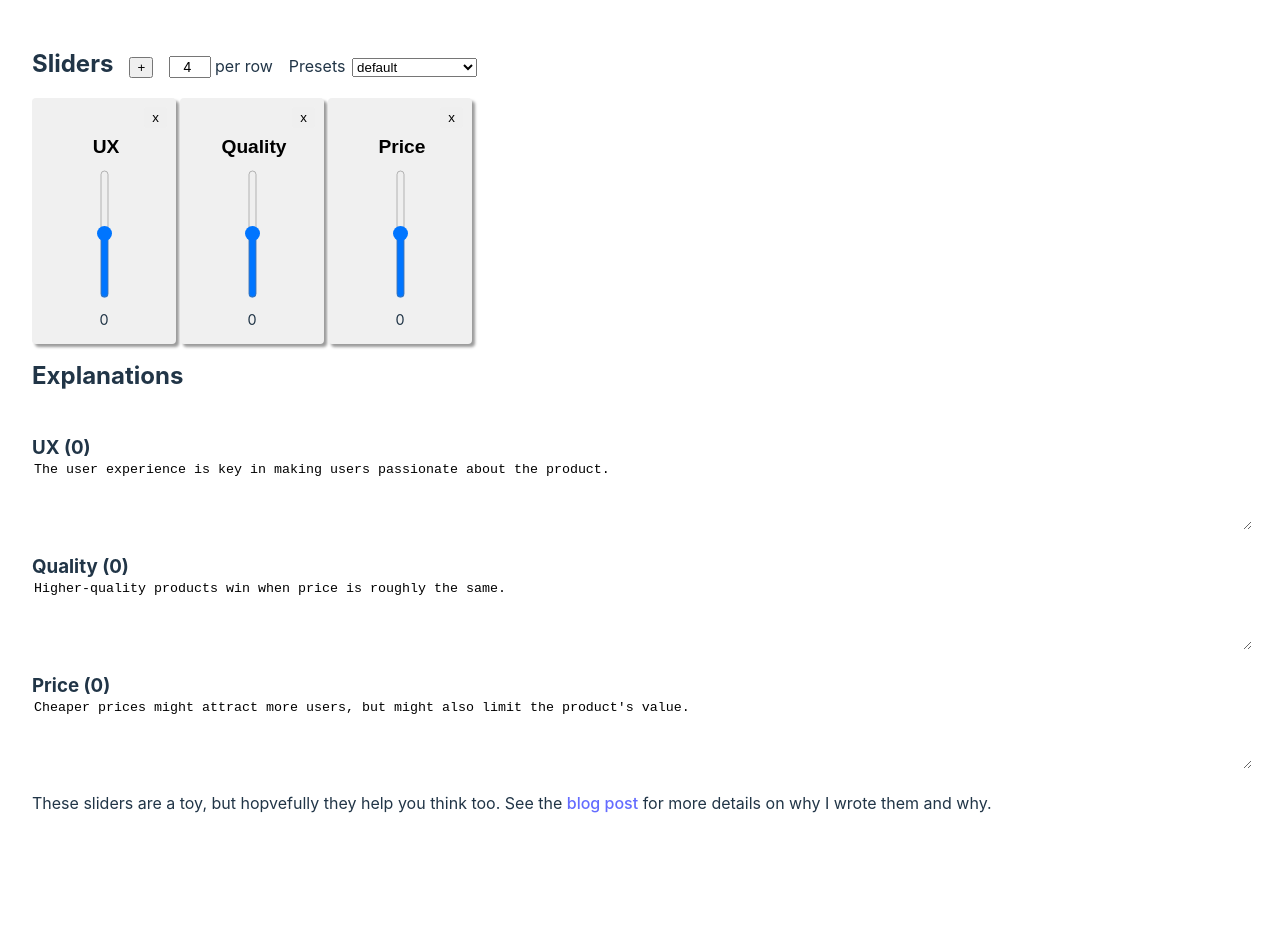
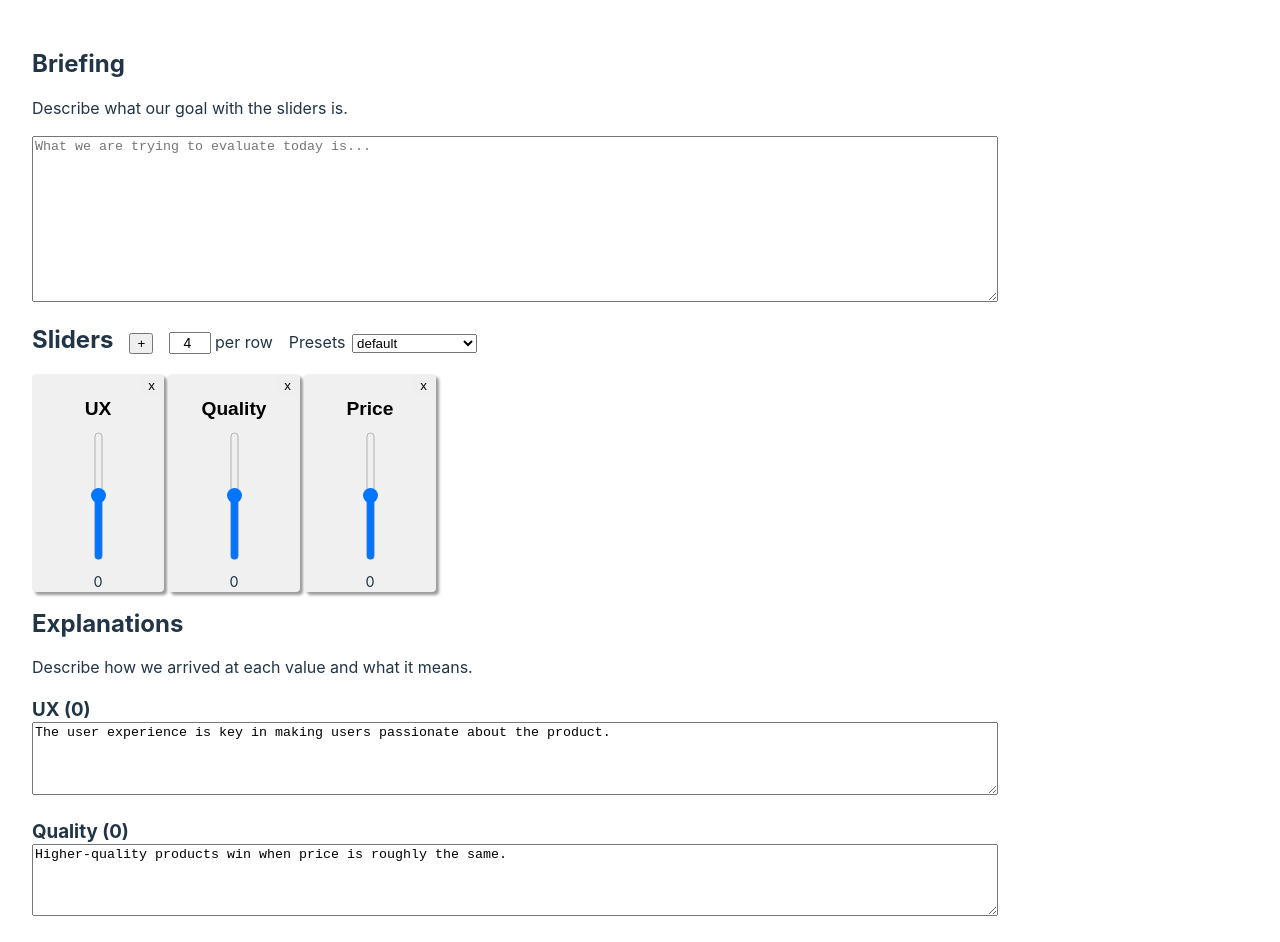
Before and after one commit to dukejeffrie/sierra-eq, a Preact app: page / in a window 1280 px wide. Shown: the top 942 px of the page. Before the commit the page ends 864 px from the top, so only its background shows below. Built offline with nearby package versions, Linux system fonts and the light colour scheme.

Commit message:
feat(briefing): Added briefing area where you can describe what you are doing.
- Improved support for printing, using a hidden element.

```diff
--- a/index.html
+++ b/index.html
@@ -10,11 +10,15 @@
 
 <body>
   <div id="app"></div>
-  <p>
-    These sliders are a toy, but hopvefully they help you think too.
-    See the <a href="https://medium.com/@t_ago/breakthrough-ideas-to-delight-users-2f6c76f23cbd">blog post</a> for more
-    details on why I wrote them and why.
-  </p>
+  <section class="footer">
+    <hr />
+    <p>Tip: now print this page as PDF and send to your team.</p>
+    <p>
+      This is a toy program, but hopefully it helps you think and discuss options with others. See the
+      <a href="https://medium.com/@t_ago/breakthrough-ideas-to-delight-users-2f6c76f23cbd">blog post</a>
+      for more details on how I wrote them and why.
+    </p>
+  </section>
   <script type="module" src="/src/main.jsx"></script>
 </body>
 
--- a/src/app.css
+++ b/src/app.css
@@ -16,30 +16,29 @@
   display: flex;
   flex-direction: column;
   place-items: center;
-  width: 7em;
+  width: 8em;
 }
 
-.slider input,
-.explanation textarea {
+.slider input {
   border: none;
   background-color: transparent;
 }
 
-.slider input:hover,
-.explanation textarea:hover {
+.slider input:hover {
   background-color: white;
 }
 
 
-.slider input:focus,
-.explanation textarea:focus {
+select:focus,
+input:focus,
+.text:focus {
   background-color: white;
   outline-width: 1px;
   outline-color: lightseagreen;
 }
 
 .card {
-  padding: 1em;
+  padding: 2px;
   background-color: #f0f0f0;
   border-radius: 4px;
   box-shadow: 3px 3px 3px rgba(0, 0, 0, 0.4);
@@ -54,7 +53,7 @@
   font-family: sans-serif;
   font-size: 1.2em;
   font-weight: bold;
-  width: 100%;
+  width: 6em;
 }
 
 .slider-value {
@@ -92,8 +91,8 @@
 button.delete {
   border-color: transparent;
   border-radius: 3px;
-  top: -7px;
-  right: -7px;
+  top: -1px;
+  right: -1px;
   align-self: flex-end;
   position: relative;
 }
@@ -102,15 +101,42 @@ button.delete:hover {
   border-color: gray;
 }
 
-.explanations {
-  margin-top: 3em;
-}
-
 .slider-explanation>.title {
   margin-bottom: 0;
 }
 
-.slider-explanation>.explanation>textarea {
-  width: 100%;
-  height: 5em;
+.text {
+  width: 60rem;
 }
+
+.explanation>.text {
+  min-height: 5em;
+}
+
+.briefing>.text {
+  min-height: 10rem;
+}
+
+.print {
+  display: none;
+}
+
+@media print {
+
+  .sliders,
+  .slider-explanation {
+    break-inside: avoid;
+  }
+
+  .footer,
+  .text,
+  .controls,
+  .delete {
+    display: none;
+  }
+
+  .print {
+    display: block;
+    white-space: pre-wrap;
+  }
+}
--- a/src/app.jsx
+++ b/src/app.jsx
@@ -35,11 +35,16 @@ function Explanation(props) {
   const title = useComputed(() => model.title || 'Untitled')
   const placeholder = useComputed(() => `explanation for ${title}`)
 
+  function updateDescription(evt) {
+    model.description = evt.target.value
+  }
+
   return (
     <div class="slider-explanation">
       <h3 class="title">{title} ({model.value})</h3>
       <div class="explanation">
-        <textarea placeholder={placeholder} value={model.description} />
+        <textarea class="text" placeholder={placeholder} value={model.description} onInput={updateDescription} />
+        <div class="print">{model.description}</div>
       </div>
     </div>
   )
@@ -62,6 +67,21 @@ function PresetSelector() {
         {options}
       </select>
     </span>
+  )
+}
+
+
+function Briefing() {
+  const [briefing, setBriefing] = useState('')
+  function updateBriefing(evt) {
+    setBriefing(evt.target.value)
+  }
+  return (
+    <section class="briefing">
+      <p>Describe what our goal with the sliders is.</p>
+      <textarea class="text" name="briefing" value={briefing} onInput={updateBriefing} placeholder="What we are trying to evaluate today is..." />
+      <div class="print">{briefing}</div>
+    </section>
   )
 }
 
@@ -100,6 +120,10 @@ export function App() {
   return (
     <>
       <h2>
+        Briefing
+      </h2>
+      <Briefing />
+      <h2>
         Sliders
         <span class="controls">
           <button title="new" onClick={createSlider}>+</button>
@@ -114,6 +138,7 @@ export function App() {
       </section>
       <h2>Explanations</h2>
       <section class="explanations">
+        <p>Describe how we arrived at each value and what it means.</p>
         {sliders.value.map(el => <Explanation key={el.uid} model={el} />)}
       </section>
     </>
--- a/src/index.css
+++ b/src/index.css
@@ -32,6 +32,16 @@ body {
   min-height: 100vh;
 }
 
+@media print {
+  :root {
+    font-size: 14px;
+  }
+
+  body {
+    padding: 0;
+  }
+}
+
 h1 {
   font-size: 3.2em;
   line-height: 1.1;
```
